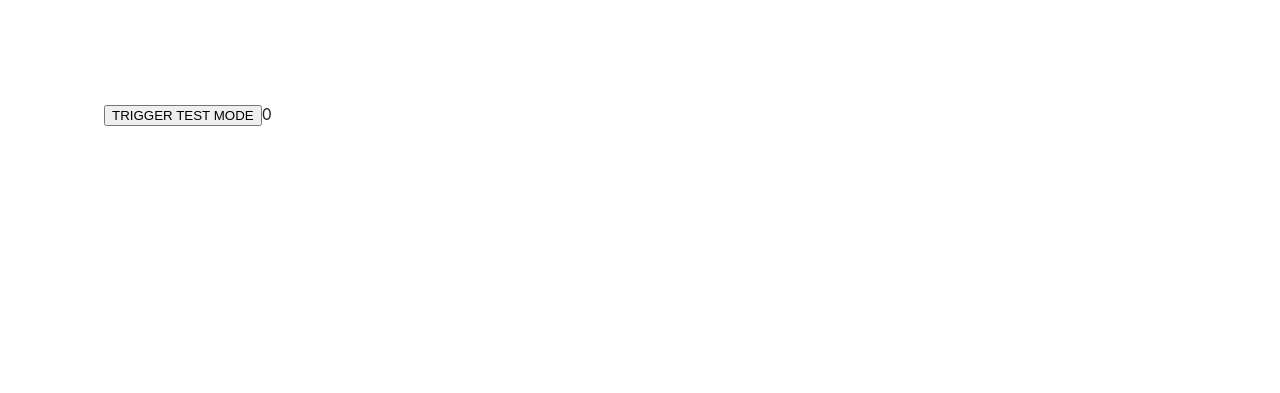
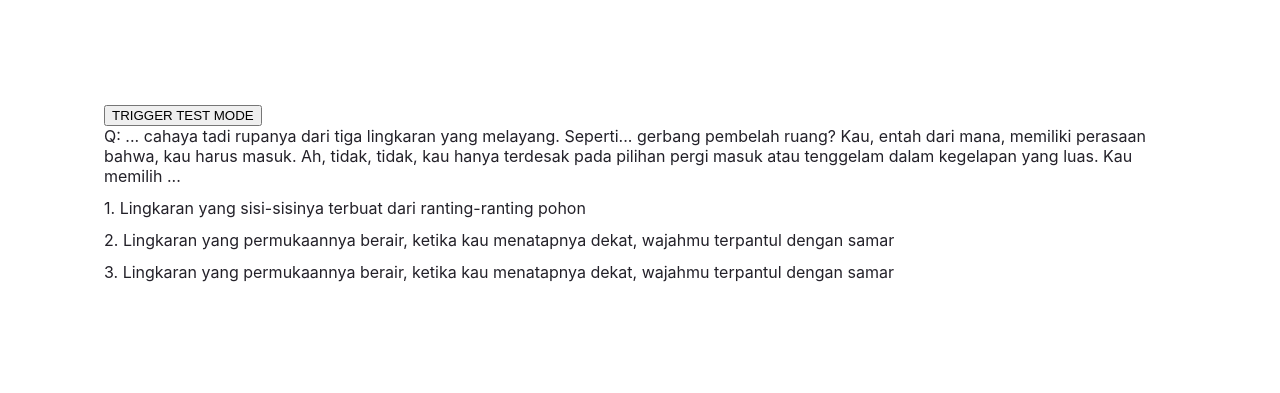
Before and after one commit to fajriawansu/learn-gatsby, a Gatsby site: page / in a window 1280 px wide. Built offline with nearby package versions, Linux system fonts and the light colour scheme; Gatsby itself is replaced by a stand-in of ours.

Commit message:
test update function by trigger its related option

```diff
--- a/src/constants.ts
+++ b/src/constants.ts
@@ -0,0 +1,34 @@
+import { DICT } from "./dict";
+import { QuestionItem } from "./types/type";
+
+export const QUESTIONS_CONST: QuestionItem[] = [
+  {
+    question: DICT.q1["id"],
+    options: [
+      {
+        sentence: DICT.q1_opt1["id"],
+        personality_points: {
+          courage: 1,
+          thoroughness: 2,
+        },
+        character_points: {},
+      },
+      {
+        sentence: DICT.q1_opt2["id"],
+        personality_points: {
+          courage: 1,
+          thoroughness: 2,
+        },
+        character_points: {},
+      },
+      {
+        sentence: DICT.q1_opt2["id"],
+        personality_points: {
+          courage: 1,
+          thoroughness: 2,
+        },
+        character_points: {},
+      },
+    ],
+  },
+];
--- a/src/pages/index.tsx
+++ b/src/pages/index.tsx
@@ -1,68 +1,66 @@
-import * as React from "react"
-import type { HeadFC, PageProps } from "gatsby"
-import { CharacterKeys, CharacterReportEnum, ObservedValue, QuestionItem } from "../types/type";
+import * as React from "react";
+import type { HeadFC, PageProps } from "gatsby";
+import {
+  CharacterKeys,
+  CharacterPoints,
+  CharacterReportEnum,
+  ObservedValue,
+  QuestionItem,
+} from "../types/type";
 import { DICT } from "../dict";
 import { useGlobalStore } from "../stores/store";
+import { QUESTIONS_CONST } from "../constants";
 
 const pageStyles = {
   color: "#232129",
   padding: 96,
   fontFamily: "-apple-system, Roboto, sans-serif, serif",
-}
-
+};
 
 const IndexPage: React.FC<PageProps> = () => {
-
-  const {personalityPoints, updatePoint} = useGlobalStore();
-
-  const [observed, setObserved] = React.useState<ObservedValue>({
-    creativity: 20,
-    thoroughness: 20,
-    luck: 20,
-    anxiety: 20,
-    courage: 20,
-    fortitude: 20,
-    selfishness: 20,
-    honesty: 20
-  });
-
-  const [questions, setQuestions] = React.useState<QuestionItem[]>([
-    {
-      question: "A",
-      options: [
-        {
-          sentence: "Option 1",
-          personality_points: {
-            courage: 1,
-            thoroughness: 2
-          },
-          character_points: {}
-        }
-      ]
-    }
-  ]);
+  const { personalityPoints, characterPoints, updatePoint } = useGlobalStore();
 
   const handleCheckPoint = () => {
-    updatePoint(observed, {});
-    let value: ObservedValue;
-    questions.forEach(v => {
+    console.log({ personalityPoints, characterPoints });
+  };
 
-    })
-    let data: CharacterKeys = "chance_maker";
-    CharacterReportEnum[data]
-
-    let a: keyof CharacterKeys;
-    // console.log(CharacterReportEnum[data]);
-  }
+  const handleSubmitOption = (
+    persona: ObservedValue,
+    char: CharacterPoints
+  ) => {
+    updatePoint(persona, char);
+  };
 
   return (
     <main style={pageStyles}>
       <button onClick={handleCheckPoint}>TRIGGER TEST MODE</button>
-      {personalityPoints.creativity}
+      {QUESTIONS_CONST.map((v) => (
+        <>
+          <div>Q: {v.question}</div>
+          <div>
+            {" "}
+            {v.options.map((data, idx) => (
+              <>
+                <div
+                  style={{ margin: "12px 0" }}
+                  onClick={() =>
+                    handleSubmitOption(
+                      data.personality_points,
+                      data.character_points
+                    )
+                  }
+                >
+                  {idx + 1}. {data.sentence}
+                </div>
+              </>
+            ))}
+          </div>
+        </>
+      ))}
     </main>
-  )
-}
+  );
+};
 
-export default IndexPage
+export default IndexPage;
 
-export const Head: HeadFC = () => <title>Home Page</title>
+export const Head: HeadFC = () => <title>Home Page</title>;
--- a/src/stores/store.ts
+++ b/src/stores/store.ts
@@ -60,14 +60,14 @@ export const useGlobalStore = create<BearState>()((set) => ({
     villain_material: 0,
   },
   personalityPoints: {
-    creativity: 0,
-    thoroughness: 0,
-    luck: 0,
-    anxiety: 0,
-    courage: 0,
-    fortitude: 0,
-    selfishness: 0,
-    honesty: 0,
+    creativity: 20,
+    thoroughness: 20,
+    luck: 20,
+    anxiety: 20,
+    courage: 20,
+    fortitude: 20,
+    selfishness: 20,
+    honesty: 20,
   },
   updatePoint: (personas, chars) =>
     set((state) => ({
```
Also changed, not shown: src/dict.ts (+51 -51 lines).
